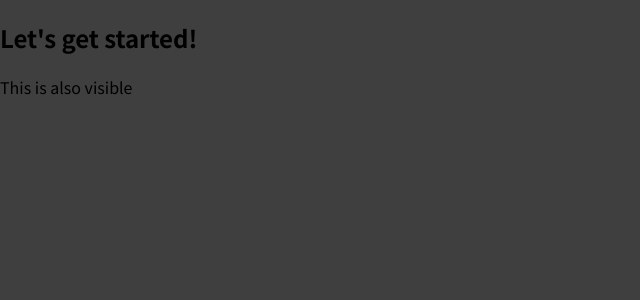
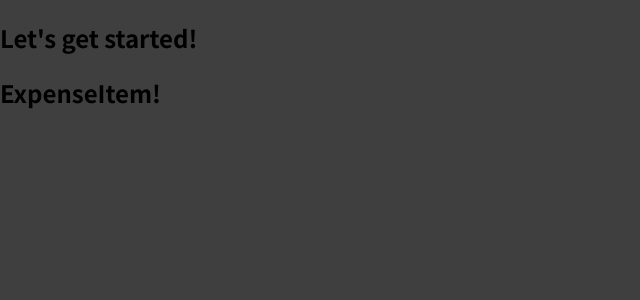
Before and after one commit to suneelkumarbh/react-course, a JavaScript app in the folder 01-starting-setup/: page / in a window 1280 px wide. Shown: the top 300 px of the page, without its empty margins (0-640 px from the left). Built offline with nearby package versions, Linux system fonts and the light colour scheme.

Commit message:
added expense item

```diff
--- a/01-starting-setup/src/App.js
+++ b/01-starting-setup/src/App.js
@@ -1,8 +1,10 @@
+import ExpenseItem from "./components/ExpenseItem";
+
 function App() {
   return (
     <div>
       <h2>Let's get started!</h2>
-      <p>This is also visible</p>
+      <ExpenseItem></ExpenseItem>
     </div>
   );
 }
--- /dev/null
+++ b/01-starting-setup/src/components/ExpenseItem.js
@@ -0,0 +1,5 @@
+function ExpenseItem(){
+  return <h2>ExpenseItem!</h2>
+}
+
+export default ExpenseItem;
```
